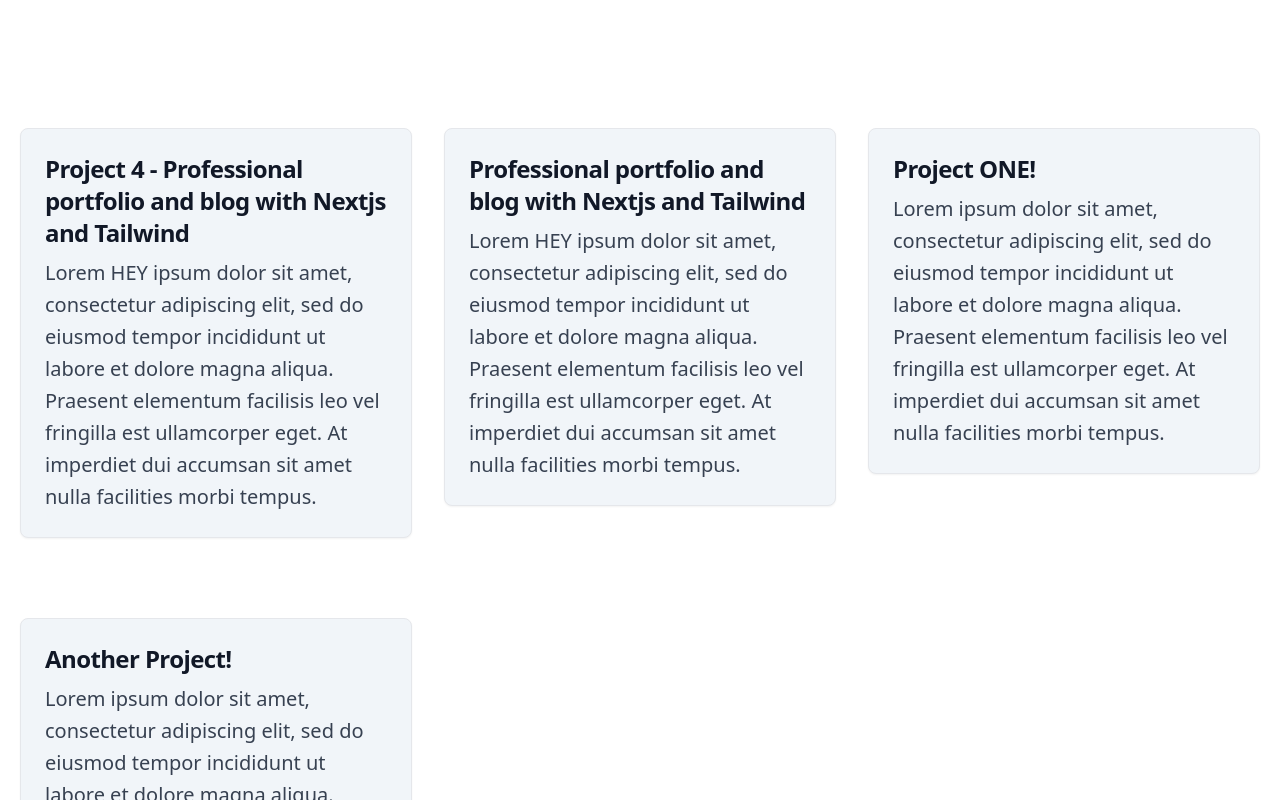
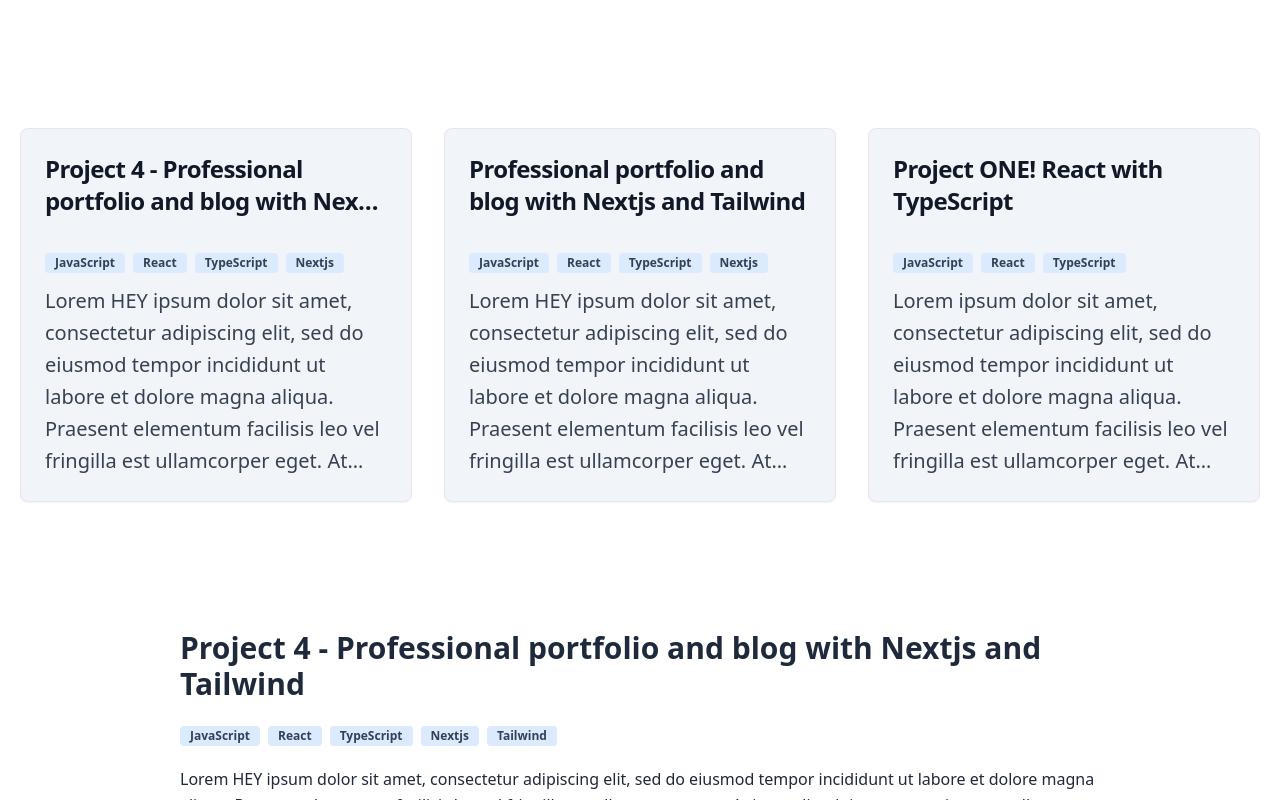
Before and after one commit to francanete/francanete.com, a Next.js app: page /tempo in a window 1280 px wide. Shown: the part 680-1480 px from the top of the page. Built offline with nearby package versions, Linux system fonts and the light colour scheme.

Commit message:
Add types and fix featured projects preview

```diff
--- a/_projects/project-one.md
+++ b/_projects/project-one.md
@@ -1,9 +1,10 @@
 ---
-title: "Project ONE!"
+title: "Project ONE! React with TypeScript"
 excerpt: "Lorem ipsum dolor sit amet, consectetur adipiscing elit, sed do eiusmod tempor incididunt ut labore et dolore magna aliqua. Praesent elementum facilisis leo vel fringilla est ullamcorper eget. At imperdiet dui accumsan sit amet nulla facilities morbi tempus."
 coverImage: "/assets/blog/dynamic-routing/cover.jpg"
 date: "2019-03-16T05:35:07.322Z"
 featured: true
+technologies: ["JavaScript", "React", "TypeScript"]
 author:
   name: JJ Kasper
   picture: "/assets/blog/authors/jj.jpeg"
--- a/_projects/project-three.md
+++ b/_projects/project-three.md
@@ -3,7 +3,7 @@
 excerpt: "Lorem ipsum dolor sit amet, consectetur adipiscing elit, sed do eiusmod tempor incididunt ut labore et dolore magna aliqua. Praesent elementum facilisis leo vel fringilla est ullamcorper eget. At imperdiet dui accumsan sit amet nulla facilities morbi tempus."
 coverImage: "/assets/blog/dynamic-routing/cover.jpg"
 date: "2019-03-16T05:35:07.322Z"
-featured: true
+featured: false
 author:
   name: JJ Kasper
   picture: "/assets/blog/authors/jj.jpeg"
--- a/components/FeaturedProjects.tsx
+++ b/components/FeaturedProjects.tsx
@@ -1,6 +1,8 @@
+import Link from "next/link";
 import React from "react";
 import { getAllProjects } from "../lib/apiProjects";
 import Post from "../types/post";
+import { ProjectTechnologies } from "./ProjectTechnologies";
 
 type Props = {
   projects: Post[];
@@ -17,21 +19,29 @@
             (project) =>
               project.featured && (
                 // <div className="  py-8 px-4 lg:w-1/3 md:w-1/2 ">
-                <div className=" flex-grow w-full ">
-                  {/* <div className="flex-grow w-full"> */}
-                  <a
-                    href="#"
-                    className=" bg-slate-100 ring-[#00425F]/30 hover:ring-offset-4 hover:ring-4 block p-6   rounded-lg border border-gray-200 shadow-sm hover:bg-gray-100 dark:bg-gray-800 dark:border-gray-700 dark:hover:bg-gray-700"
+                <div className=" ">
+                  <Link
+                    as={`/projects/${project.slug}`}
+                    href="/projects/[slug]"
                   >
-                    <h5 className="mb-2 text-2xl font-bold tracking-tight text-gray-900 dark:text-white">
-                      {project.title}
-                    </h5>
-                    <p className="font-normal text-gray-700 dark:text-gray-400">
-                      {project.excerpt}
-                    </p>
-                  </a>
+                    <a className="bg-slate-100 ring-[#00425F]/30 hover:ring-offset-4 hover:ring-4 block p-6   rounded-lg border border-gray-200 shadow-sm hover:bg-gray-100 dark:bg-gray-800 dark:border-gray-700 dark:hover:bg-gray-700">
+                      <div className="flex flex-col h-50">
+                        <h5 className=" h-16	line-clamp-2 mb-2 text-2xl font-bold tracking-tight text-gray-900 dark:text-white">
+                          {project.title}
+                        </h5>
+                        <div className="h-10 mt-5 truncate">
+                          <ProjectTechnologies
+                            titleDisabled
+                            technologies={project.technologies}
+                          />
+                        </div>
+                        <p className="h-48 line-clamp-6 font-normal text-gray-700 dark:text-gray-400">
+                          {project.excerpt}
+                        </p>
+                      </div>
+                    </a>
+                  </Link>
                 </div>
-                //   </div>
                 // </div>
               )
           )}
--- a/components/ProjectTechnologies.tsx
+++ b/components/ProjectTechnologies.tsx
@@ -14,10 +14,10 @@
 }: Props) => {
   return (
     <div
-      className={`flex flex-col items-start mt-${marginTop} mb-${marginBottom}`}
+      className={`  flex flex-col items-start mt-${marginTop} mb-${marginBottom}`}
     >
       {!titleDisabled && <p className="text-sm mr-3">Technologies:</p>}
-      <div className=" flex flex-wrap max-w-2xl items-center">
+      <div className="flex flex-wrap max-w-2xl items-center">
         {technologies?.map((tech) => (
           <p
             key={tech}
--- a/package.json
+++ b/package.json
@@ -7,6 +7,7 @@
     "typecheck": "tsc"
   },
   "dependencies": {
+    "@tailwindcss/line-clamp": "^0.3.1",
     "@types/prismjs": "^1.26.0",
     "classnames": "2.3.1",
     "date-fns": "2.21.3",
--- a/tailwind.config.js
+++ b/tailwind.config.js
@@ -15,5 +15,8 @@
       },
     },
   },
-  plugins: [require("@tailwindcss/typography")],
+  plugins: [
+    require("@tailwindcss/typography"),
+    require("@tailwindcss/line-clamp"),
+  ],
 };
```
Also changed, not shown: 1 other file (tests, documents, lock files or other folders).
